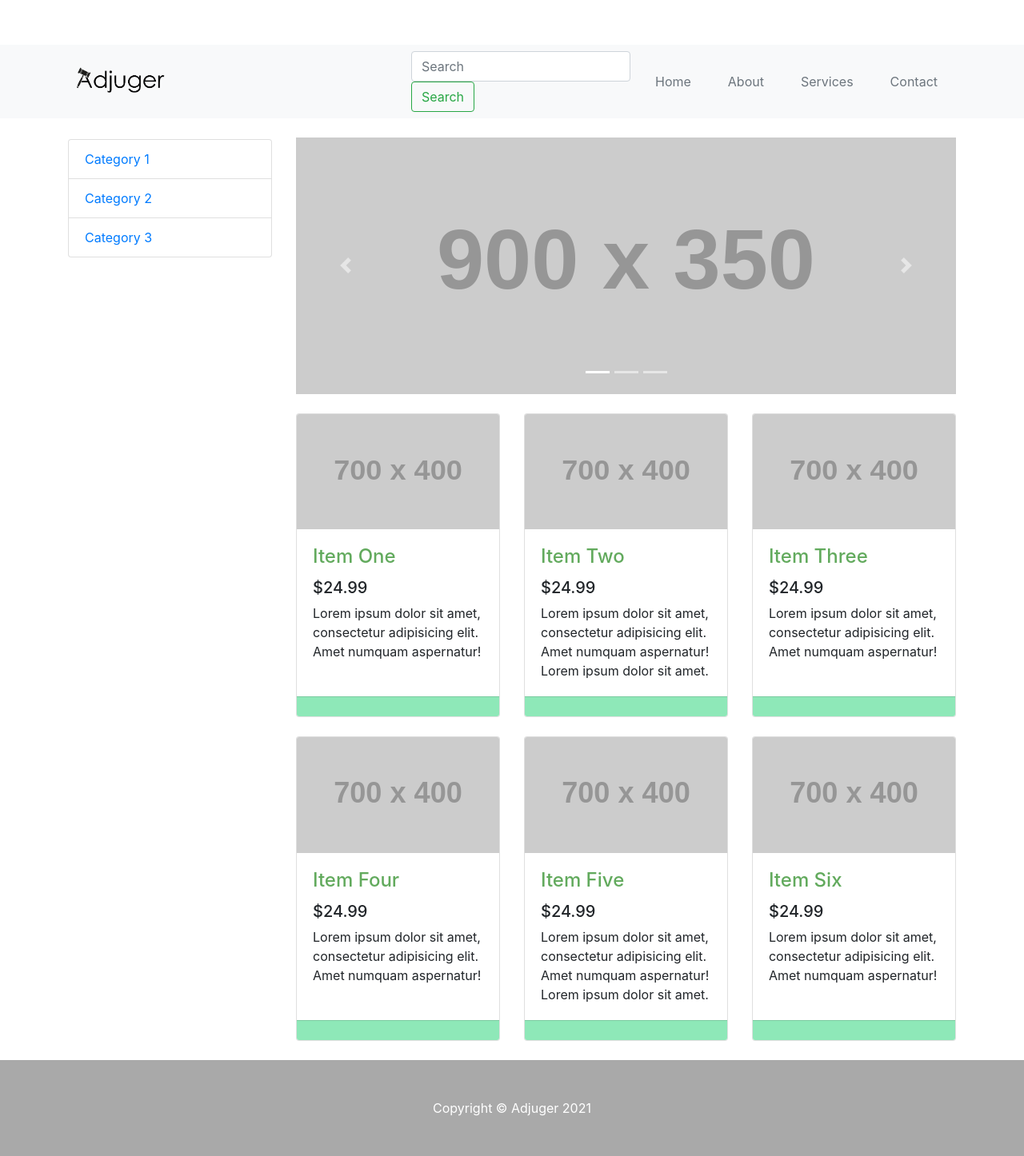
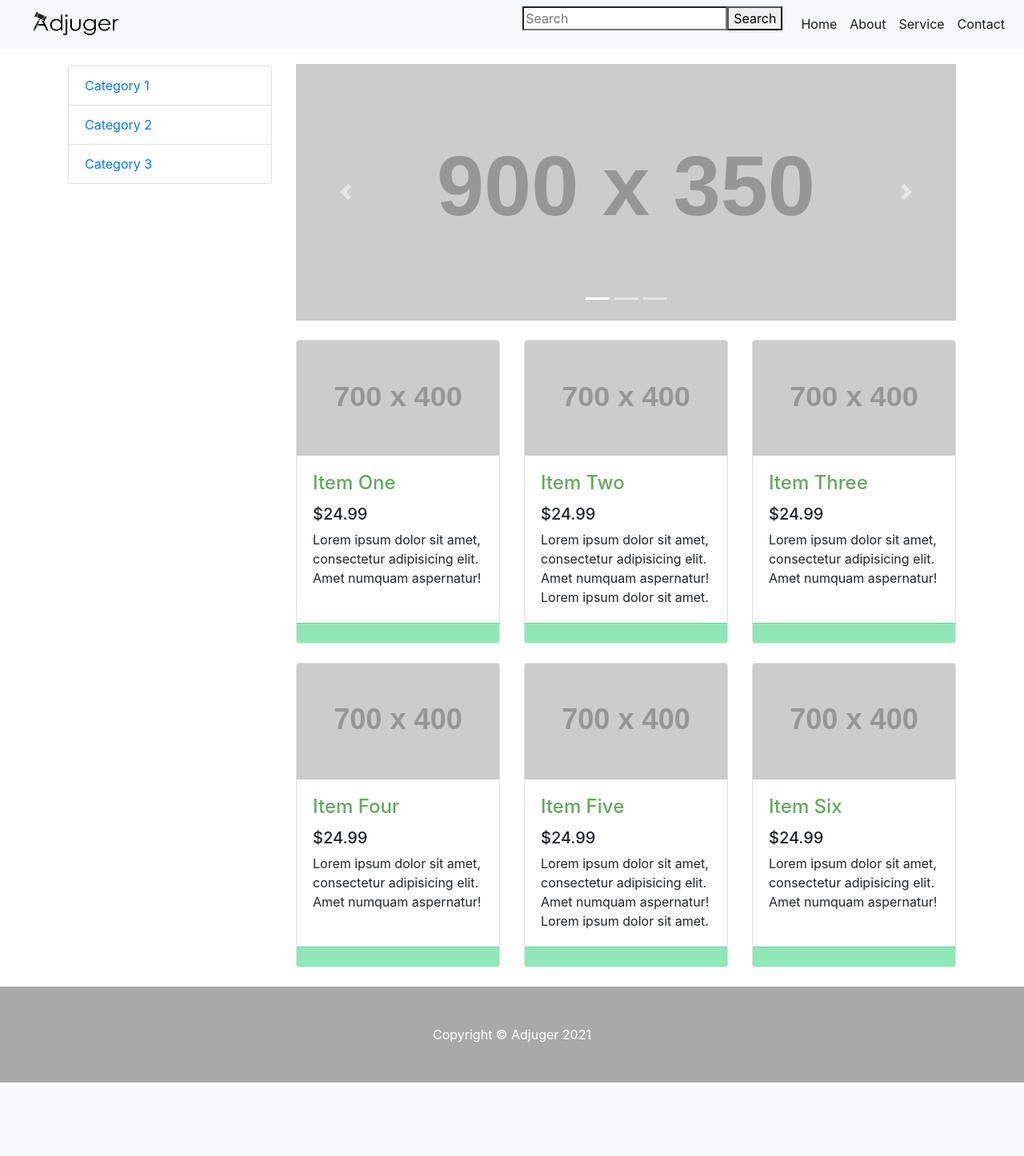
Before and after one commit to Cyprien-png/Adjuger, a PHP site: page / in a window 1280 px wide. Shown: the whole page at 80% size. After the commit the page ends 1354 px from the top, so only its background shows below. Run offline with PHP 8.4, Linux system fonts and the light colour scheme; grey boxes labelled with a size stand in for pictures from a placeholder-image service; some libraries are stand-ins or nearby versions.

Commit message:
Nav restart
Restart of the navbar

```diff
--- a/code/view/content/css/shop-homepage.css
+++ b/code/view/content/css/shop-homepage.css
@@ -28,14 +28,31 @@ body {
 }
 
 .logo{
-  width: 30%;
+  position: relative;
+  width: 20%;
   height: auto;
+}
+.col-logo{
+
+}
+
+.navbar{
+  align-items: baseline;
+}
+
+.drop{
+ justify-content: space-evenly;
 }
 
 .list-group {
   margin-top: 10%;
 }
 
+
 .homeItems {
   color: #62AA5D;
 }
+
+.container{
+  justify-content: space-evenly;
+}
--- a/code/view/gabarit.php
+++ b/code/view/gabarit.php
@@ -19,7 +19,7 @@
 
     <body>
 
-      <!-- Navigation -->
+      <!-- Navigation
 
       <nav class="navbar navbar-expand-lg navbar-light bg-light">
         <div class="container">
@@ -56,57 +56,64 @@
             </div>
         </div>
       </nav>
+-->
+<nav class="navbar navbar-expand-lg navbar-light bg-light fixed-top " id="header">
+  <div class="container">
+      <div>
+        <a class="navbar-brand" href="home.php"> <img class="logo" src="view/content/images/Logo.png" alt=""></a>
+      </div>
+      <div class="collapse navbar-collapse" id="navbarTogglerDemo02">
+        <form>
+          <ul class="navbar-nav mr-auto mt-2 mt-lg-0">
+            <li class="nav-item active">
+              <input class="" type="search" placeholder="Search">
+            </li>
+            <li class="nav-item active">
+              <button class="" type="submit">Search</button>
+            </li>
+          </ul>
+          </form>
+      </div>
 
 
-      <!-- ----- CONTENT ----- -->
-      <?=$content; ?>
-      <!-- ----- END CONTENT ----- -->
-<!--
-  <nav class="navbar navbar-expand-lg navbar-light bg-light">
-  <div class="container">
-  <button id = "bouton" class="navbar-toggler" type="button" data-toggle="collapse" data-target="#navbarTogglerDemo01" aria-controls="navbarTogglerDemo01" aria-expanded="false" aria-label="Toggle navigation">
+      </div>
+      <div>
+        <button class="navbar-toggler" type="button" data-toggle="collapse" data-target="#navbarTogglerDemo02" aria-controls="navbarTogglerDemo02" aria-expanded="false" aria-label="Toggle navigation">
           <span class="navbar-toggler-icon"></span>
-    <div class="collapse navbar-collapse" id="navbarResponsive">
-        <div class="col-logo">
-          <a href="home.php"> <img class="logo" src="content\\images\\Logo.png" alt="">
-        </div>
+        </button>
 
-            <svg xmlns="http://www.w3.org/2000/svg" width="32" height="32" class="bi" fill="currentColor" viewBox="0 0 16 16">
-              <path fill-rule="evenodd" d="M2.5 11.5A.5.5 0 0 1 3 11h10a.5.5 0 0 1 0 1H3a.5.5 0 0 1-.5-.5zm0-4A.5.5 0 0 1 3 7h10a.5.5 0 0 1 0 1H3a.5.5 0 0 1-.5-.5zm0-4A.5.5 0 0 1 3 3h10a.5.5 0 0 1 0 1H3a.5.5 0 0 1-.5-.5z"></path>
-            </svg>
-          </button>
-            <div class="collapse navbar-collapse" id="navbarTogglerDemo01">
-              <ul class="navbar-nav ml-auto">
-            <li class="nav-item active col-md-auto">
-              <a class="nav-link text-secondary" href="#">Home
-                <span class="sr-only">(current)</span>
-              </a>
+        <div class="collapse navbar-collapse" id="navbarTogglerDemo02">
+          <ul class="navbar-nav mr-auto mt-2 mt-lg-0">
+            <li class="nav-item active">
+              <a class="nav-link" href="#">Home <span class="sr-only">(current)</span></a>
             </li>
-            <li class="nav-item col-md-auto">
-              <a class="nav-link text-secondary" href="#">About</a>
+            <li class="nav-item active">
+              <a class="nav-link" href="#">About</a>
             </li>
-            <li class="nav-item col-md-auto">
-              <a class="nav-link text-secondary" href="#">Services</a>
+            <li class="nav-item active">
+              <a class="nav-link" href="#">Service</a>
             </li>
-            <li class="nav-item col-md-auto">
-              <a class="nav-link text-secondary" href="#">Contact</a>
+            <li class="nav-item active">
+              <a class="nav-link" href="#">Contact</a>
             </li>
           </ul>
-            <form class="form-inline my-2 my-lg-0">
-            </form>
+      </div>
     </div>
   </div>
 </nav>
 
+      <!-- ----- CONTENT ----- -->
+      <?=$content; ?>
+      <!--
 
-<nav class="navbar navbar-expand-lg fixed-top " id="header">
+<nav class="navbar navbar-expand-lg
     <div class="container">
       <button class="navbar-toggler" type="button" data-toggle="collapse" data-target="#navbarResponsive" aria-controls="navbarResponsive" aria-expanded="false" aria-label="Toggle navigation">
         <span class="navbar-toggler-icon"></span>
       </button>
       <div class="collapse navbar-collapse" id="navbarResponsive">
         <div class="col-logo">
-          <a href="home.php"> <img class="logo" src="content\\images\\Logo.png" alt="">
+          <a href="home.php"> <img class="logo" src="view\\content\\images\\Logo.png" alt="">
         </div>
 
         <button class="navbar-toggler collapsed" type="button" data-bs-toggle="collapse" data-bs-target="#bdNavbar" aria-controls="bdNavbar" aria-expanded="false" aria-label="Toggle navigation">
@@ -156,8 +163,8 @@
       </footer>
 
       <!-- Bootstrap core JavaScript -->
-      <script src="content/vendor/jquery/jquery.min.js"></script>
-      <script src="content/vendor/bootstrap/js/bootstrap.bundle.min.js"></script>
+      <script src="view/content/vendor/jquery/jquery.min.js"></script>
+      <script src="view/content/vendor/bootstrap/js/bootstrap.bundle.min.js"></script>
 
     </body>
 
```
Lines whose indentation alone changed are shown as unchanged.
